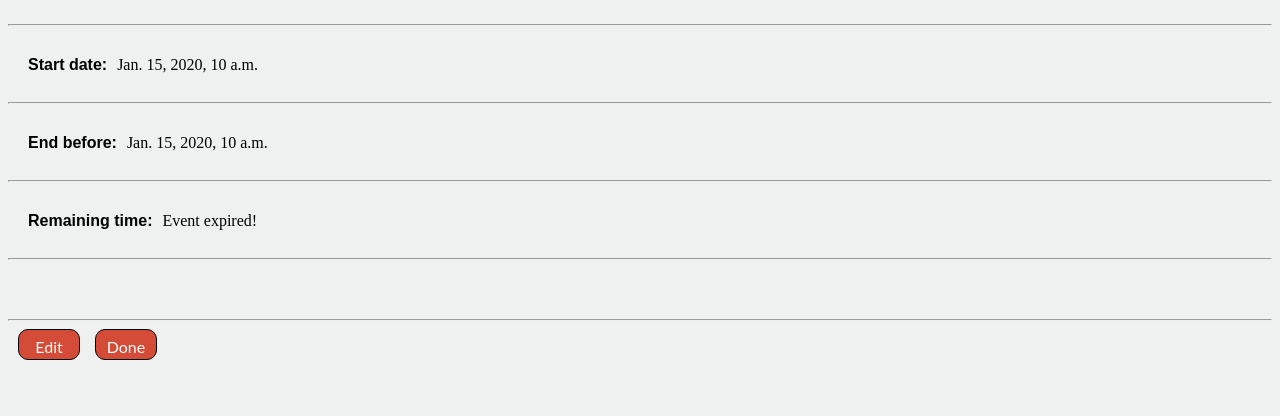
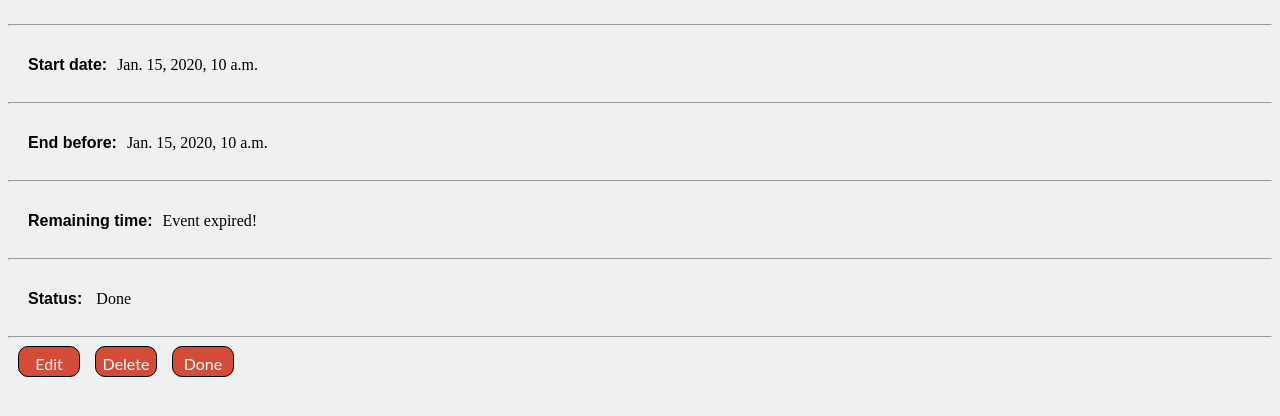
Before and after one commit to AenEnlil/Calendar, a Django app: page /event/details/1/ in a window 1280 px wide. Shown: the part 280-696 px from the top of the page. Run offline with Django 3.2, Linux system fonts and the light colour scheme; tables that the repository leaves empty hold one stand-in row (values such as "Sample post").

Commit message:
Second commit

```diff
--- a/Project/Project/apps/Calendar/models.py
+++ b/Project/Project/apps/Calendar/models.py
@@ -21,4 +21,7 @@ class Event(models.Model):
 	@property
 	def get_html_url(self):
 		url = reverse('Calendar:details', args=(self.id,))
-		return f'<a href="{url}"> {self.title} </a>'
+		if self.status == False:
+			return f'<a href="{url}" style="color:red;"> {self.title} </a>'
+		else:
+			return f'<a href="{url}" style="color:green;"> {self.title} </a>'
--- a/Project/Project/apps/Calendar/urls.py
+++ b/Project/Project/apps/Calendar/urls.py
@@ -8,4 +8,5 @@ urlpatterns = [
 	url(r'^event/details/(?P<event_id>\d+)/$', views.details, name='details'),
 	url(r'^event/edit/(?P<event_id>\d+)/$', views.edit_event, name='edit_event'),
 	url(r'^event/delete/(?P<event_id>\d+)/$', views.delete_event, name='delete_event'),
+	url(r'^event/status/(?P<event_id>\d+)/$', views.status_change, name='change_status'),
 ]
--- a/Project/Project/apps/Calendar/utils.py
+++ b/Project/Project/apps/Calendar/utils.py
@@ -13,11 +13,11 @@ class Calendar(HTMLCalendar):
 
 	def formatday(self, day, events):
 		events_per_day = events.filter(start_time__day = day)
-		d = ''
+		ev = ''
 		for event in events_per_day:
-			d += f'<li> {event.get_html_url} </li>'
+			ev += f'<li> {event.get_html_url} </li>'
 		if day != 0:
-			return f"<td><span class = 'date'>{day}</span><ul> {d} </ul></td>"
+			return f"<td><span class = 'date'>{day}</span><ul> {ev} </ul></td>"
 		return '<td></td>'
 
 
--- a/Project/Project/apps/Calendar/views.py
+++ b/Project/Project/apps/Calendar/views.py
@@ -85,3 +85,9 @@ def delete_event(request, event_id):
 	event_to_delete = Event.objects.get(id = event_id)
 	event_to_delete.delete()
 	return HttpResponseRedirect(reverse('Calendar:calendar'))
+
+def status_change(request, event_id):
+	event = Event.objects.get(id = event_id)
+	event.status = True;
+	event.save()
+	return HttpResponseRedirect(reverse('Calendar:calendar'))
--- a/Project/Project/static/assets/css/style.css
+++ b/Project/Project/static/assets/css/style.css
@@ -144,6 +144,5 @@ ul {
 }
 
 a {
-  color: #17a2b8;
   text-decoration: none;
 }
--- a/Project/Project/templates/Calendar/details.html
+++ b/Project/Project/templates/Calendar/details.html
@@ -40,11 +40,14 @@
 	{% if choosenEvent.status == False %}
 		<p class="display DetailTitle">Status:</p>
 		<p class="display DetailContent">Undone</p>
+	{% elif choosenEvent.status == True %}
+		<p class="display DetailTitle">Status:</p>
+		<p class="display DetailContent">Done</p>
 	{% endif %}
 </section>
 <hr>
 <div class="detailsMenu">
   <a class="btn detailButton left" href="{% url 'Calendar:edit_event' event_id=choosenEvent.id %}"> Edit </a>
-  <a class="btn detailButton left" href="{% url 'Calendar:delete_event' event_id=choosenEvent.id %}" method="post"> Done </a>
-</div>
+  <a class="btn detailButton left" href="{% url 'Calendar:delete_event' event_id=choosenEvent.id %}" method="post"> Delete </a>
+  <a class="btn detailButton left" href="{% url 'Calendar:change_status' event_id=choosenEvent.id %}" method="post"> Done </a>
 {% endblock %}
```
